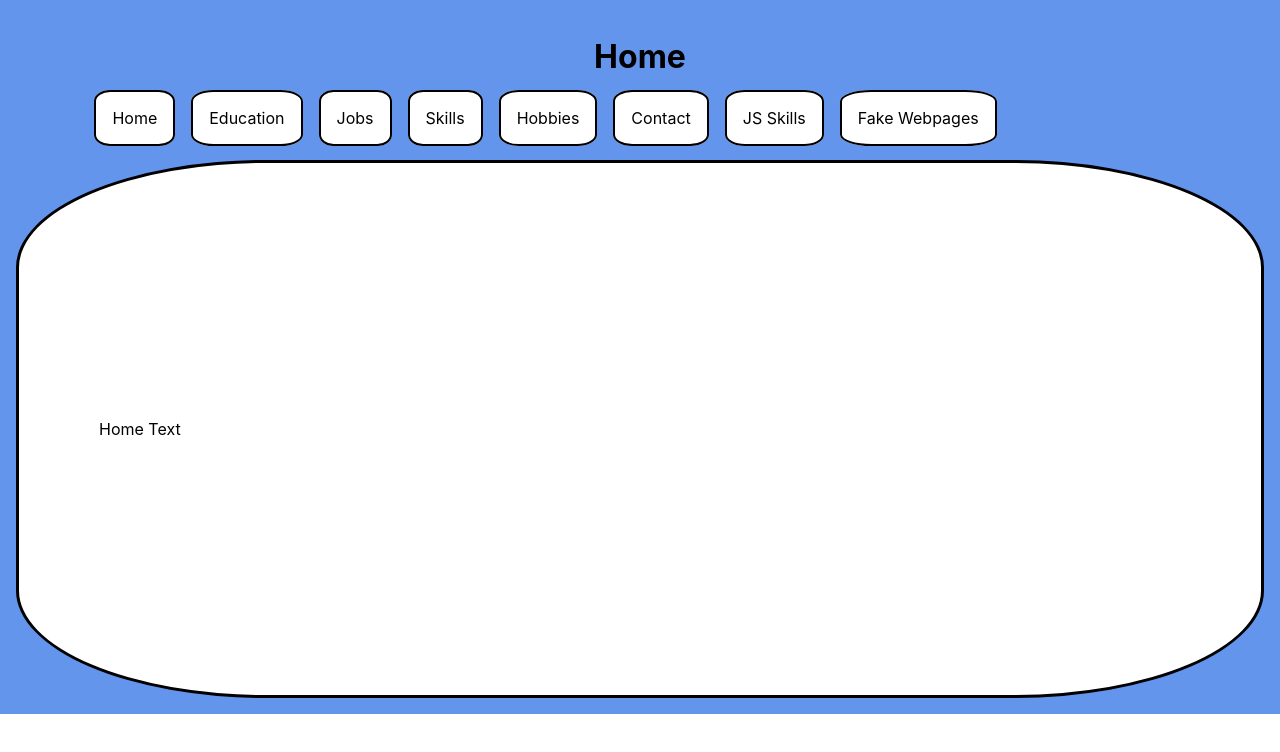
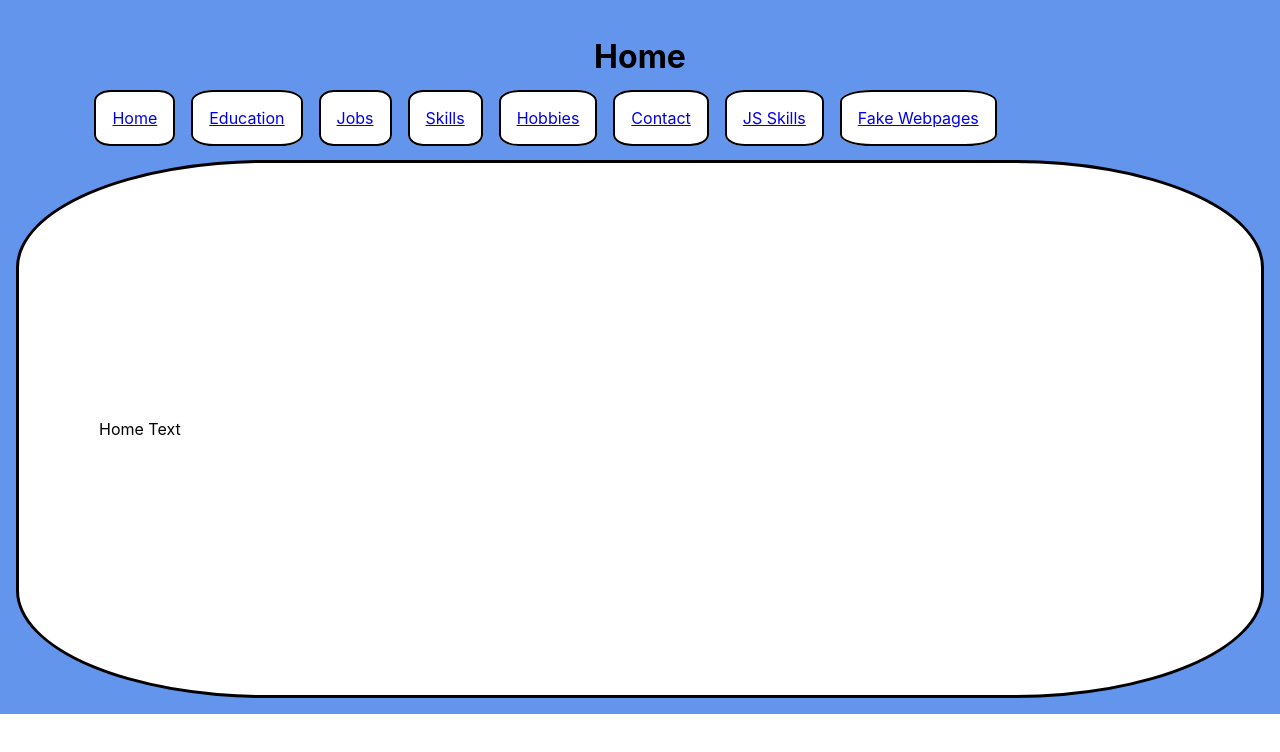
Before and after one commit to L1ndseyHerman/Personal-Website-ReactJS, a React (Create React App) app: page / in a window 1280 px wide. Shown: the top 752 px of the page. Built offline with nearby package versions, Linux system fonts and the light colour scheme.

Commit message:
NavLinks work!

```diff
--- a/src/components/Nav.tsx
+++ b/src/components/Nav.tsx
@@ -2,19 +2,19 @@ import React from "react";
 
 import classes from "./Nav.module.css";
 
-import NavLink from "./NavLink";
+import OneNavLink from "./OneNavLink";
 
 const Nav: React.FC = () => {
   return (
     <div className={classes.nav}>
-      <NavLink text="Home" />
-      <NavLink text="Education" />
-      <NavLink text="Jobs" />
-      <NavLink text="Skills" />
-      <NavLink text="Hobbies" />
-      <NavLink text="Contact" />
-      <NavLink text="JS Skills" />
-      <NavLink text="Fake Webpages" />
+      <OneNavLink text="Home" theUrl="/" />
+      <OneNavLink text="Education" theUrl="/education" />
+      <OneNavLink text="Jobs" theUrl="/jobs" />
+      <OneNavLink text="Skills" theUrl="/skills" />
+      <OneNavLink text="Hobbies" theUrl="/hobbies" />
+      <OneNavLink text="Contact" theUrl="/contact" />
+      <OneNavLink text="JS Skills" theUrl="/js-skills" />
+      <OneNavLink text="Fake Webpages" theUrl="/fake-webpages" />
     </div>
   );
 };
--- a/src/components/NavLink.tsx
+++ /dev/null
@@ -1,9 +0,0 @@
-import React from "react";
-
-import classes from "./NavLink.module.css";
-
-const NavLink: React.FC<{ text: string }> = (props) => {
-  return <p className={classes.navLink}>{props.text}</p>;
-};
-
-export default NavLink;
--- /dev/null
+++ b/src/components/OneNavLink.tsx
@@ -0,0 +1,15 @@
+import React from "react";
+
+import { NavLink } from "react-router-dom";
+
+import classes from "./NavLink.module.css";
+
+const OneNavLink: React.FC<{ text: string; theUrl: string }> = (props) => {
+  return (
+    <NavLink to={props.theUrl} className={classes.navLink}>
+      {props.text}
+    </NavLink>
+  );
+};
+
+export default OneNavLink;
```
